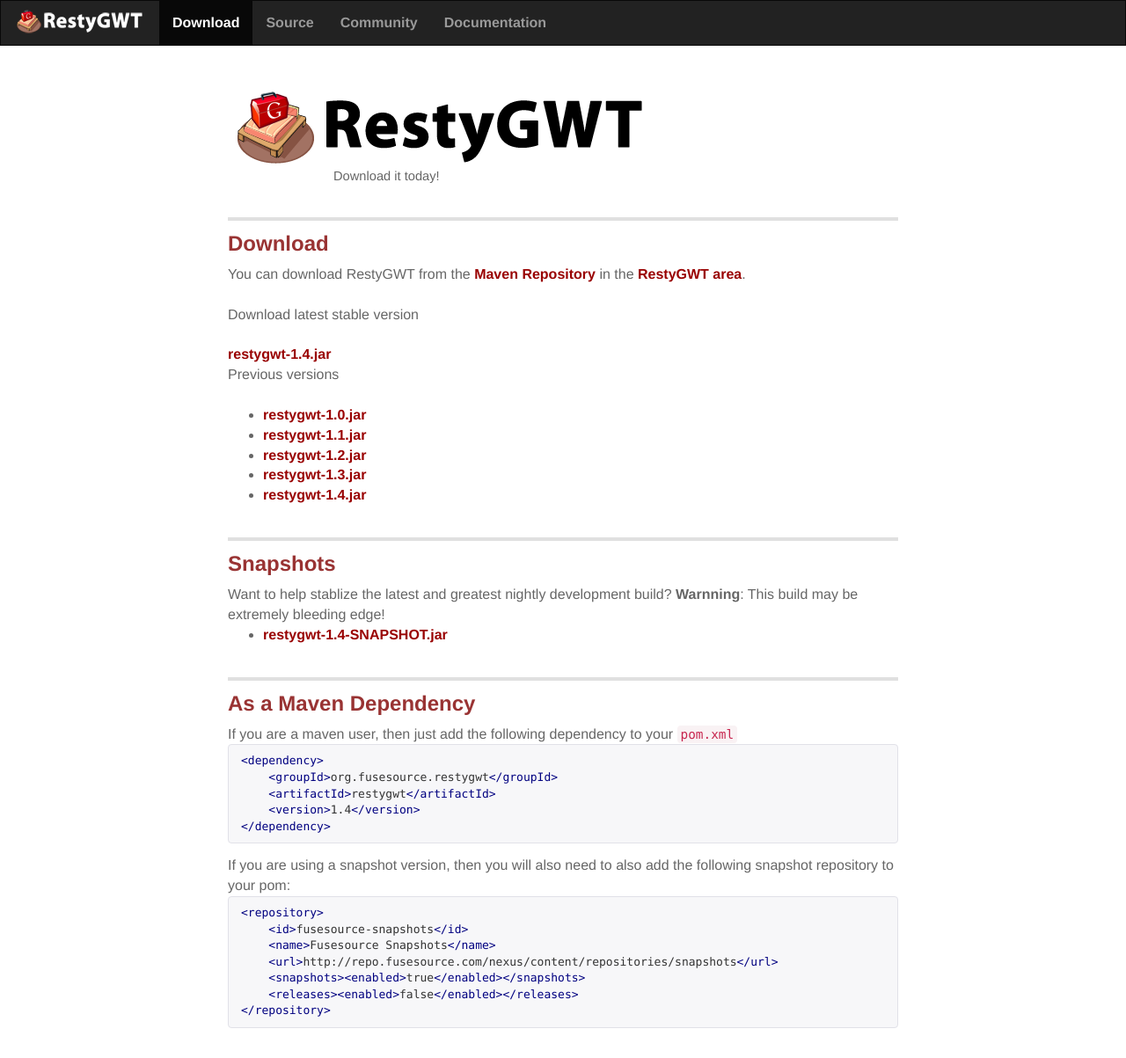
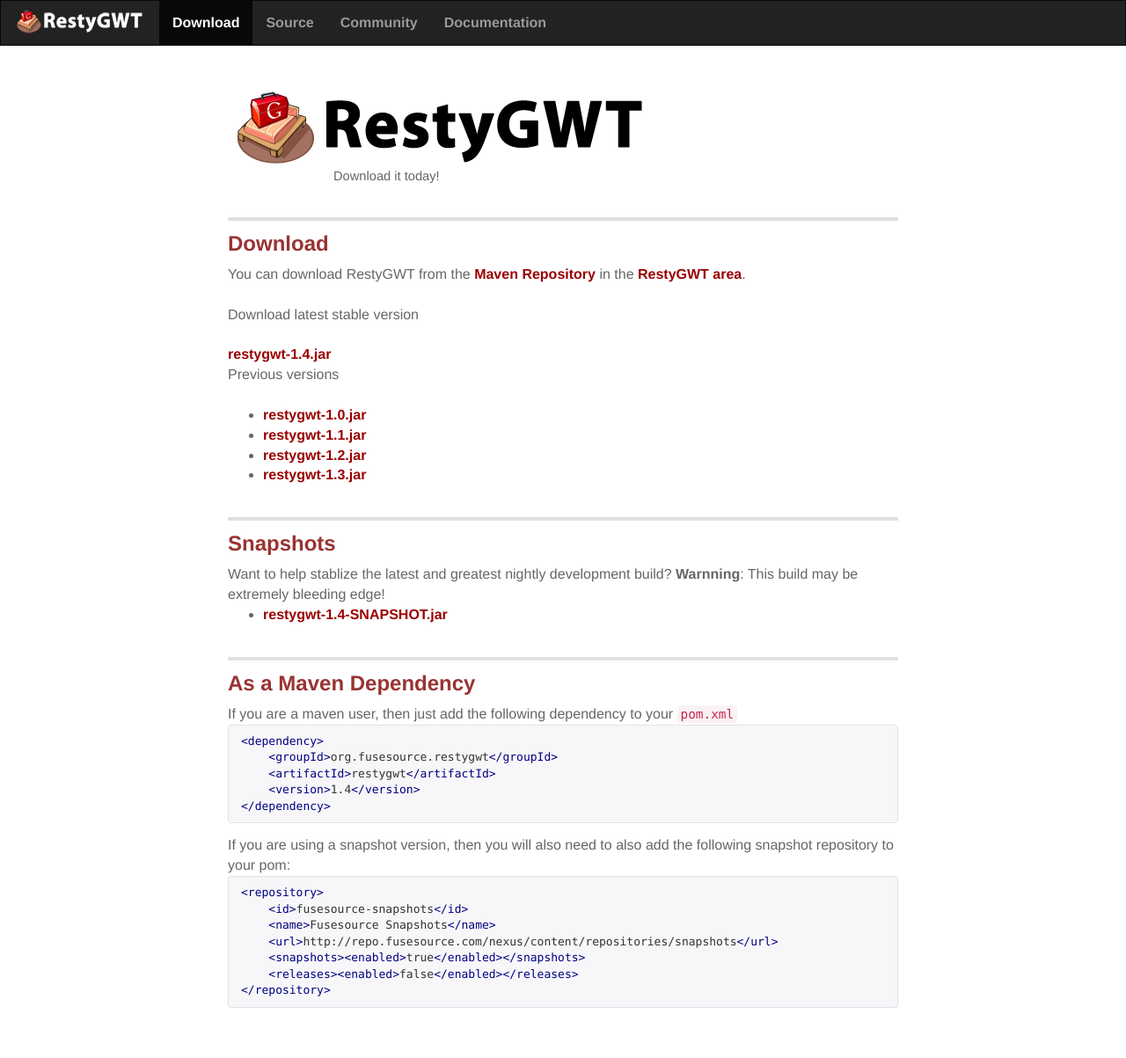
Before and after one commit to BadgerPc/resty-gwt.github.io, a Jekyll site: the page built from download.markdown, in a window 1280 px wide. Shown: the whole page at 88% size. Built offline with Jekyll 4.4.1, drawn with Linux system fonts in a browser that asks for light colours; Markdown is read by kramdown in place of the engine named in the settings; after the commit the page ends 1180 px from its top, so only the background shows below that.

Commit message:
Update _config.yml

```diff
--- a/_config.yml
+++ b/_config.yml
@@ -6,7 +6,7 @@
 project_id: resty-gwt
 project_snapshot_version: 1.4-SNAPSHOT
 project_version: 1.4
-project_versions: [1.0,1.1,1.2,1.3,1.4]
+project_versions: [1.0,1.1,1.2,1.3]
 git_user_url: git://github.com/chirino/resty-gwt.git
 github_page: https://github.com/resty-gwt/
 issue_tracker: https://github.com/resty-gwt/resty-gwt/issues
```
